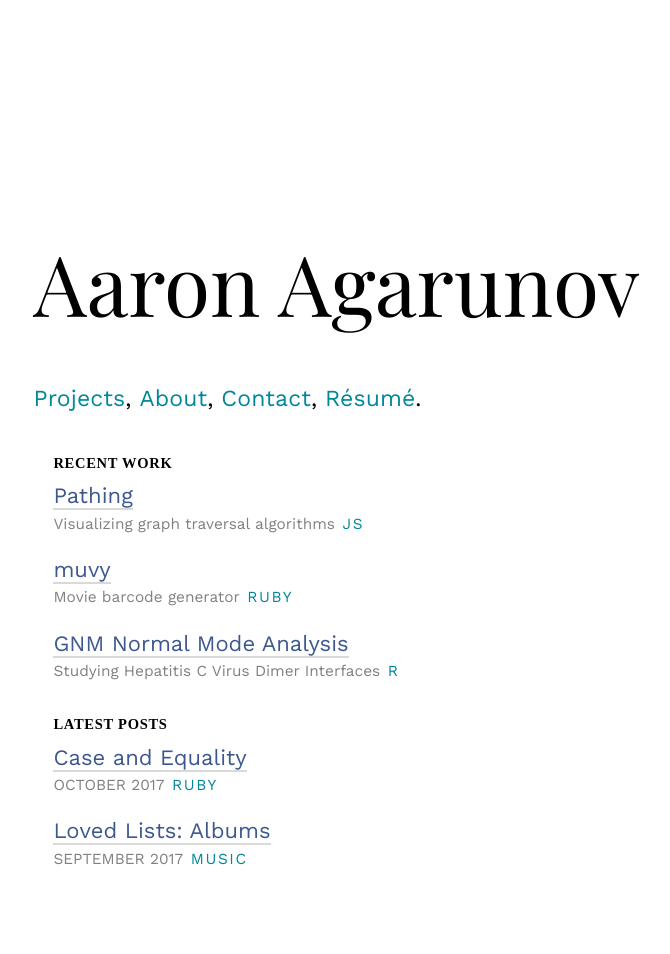
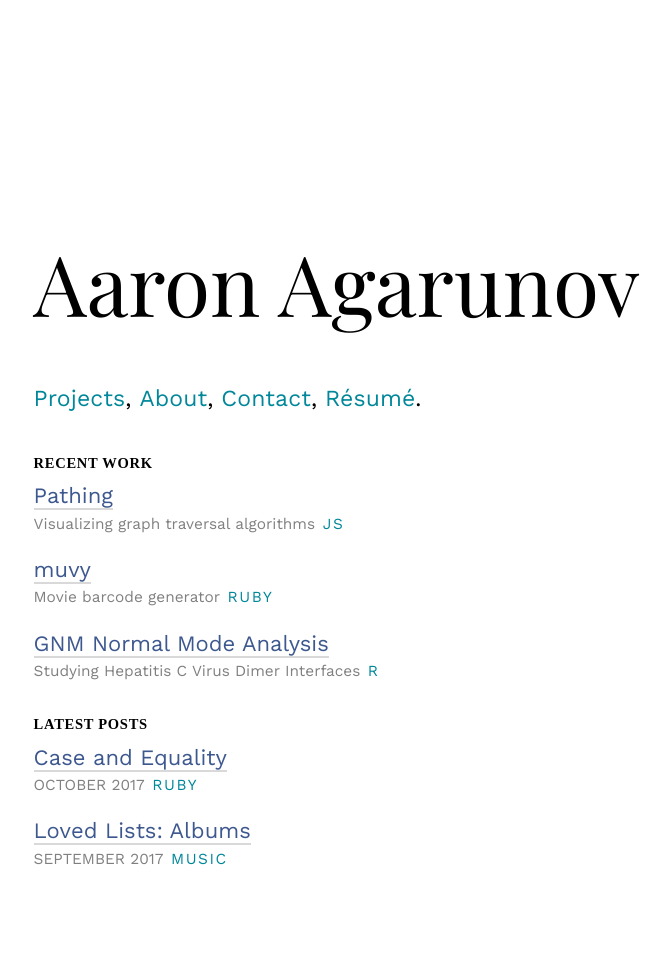
Before and after one commit to agarun/agarun.github.io, a Jekyll site: the page built from index.html, in a window 1280 px wide. Shown: the whole page, without its empty margins (184-854 px from the left). Built offline with Jekyll 4.4.1, drawn with Linux system fonts in a browser that asks for light colours; some web fonts are replaced.

Commit message:
Update articles

```diff
--- a/_data/music.yml
+++ b/_data/music.yml
@@ -226,3 +226,7 @@
     - artist: Doom
       title: Born Like This
       link: https://www.youtube.com/watch?v=xDV3vWglAHA
+
+    - artist: Gipsy Kings
+      title: Allegria
+      link: https://www.youtube.com/watch?v=C6h41DLGaVg
--- a/_posts/2017-09-02-loved-lists.html
+++ b/_posts/2017-09-02-loved-lists.html
@@ -4,8 +4,7 @@
 category: posts
 tags: music
 ---
-<div class="about">
-  <div class="content">
+<div class="content about">
   <h3 id="top">loved lists&#58; albums</h3>
   My favorite albums from recent years.<br>Browse by year or <span id="puts_random_link"></span>.
 
@@ -16,7 +15,6 @@
     {% endfor %}
   {% endfor %}
   <a href="#top" class="back-to-top">&#x21c8;</a>
-  </div>
 </div>
 
 <script>
--- a/index.html
+++ b/index.html
@@ -2,7 +2,7 @@
 layout: default
 ---
 <div class="fade-on-start">
-  <div class="content indent">
+  <div class="content">
       <h2>recent work</h2>
         <div class="description">
           <section>
@@ -20,7 +20,7 @@
           <section>
             <a href="" class="link-snap">GNM Normal Mode Analysis</a>
             <br>
-            <span class="blurb">Studying Hepatitis C Virus Dimer Interfaces</span>
+            <span class="blurb">Studying Hepatitis C Virus Dimer Interfaces</span><!--TODO ADD TEXT OVERFLOW-->
             <span class="tag">R</span>
           </section>
         </div>
```
Lines whose indentation alone changed are shown as unchanged.
